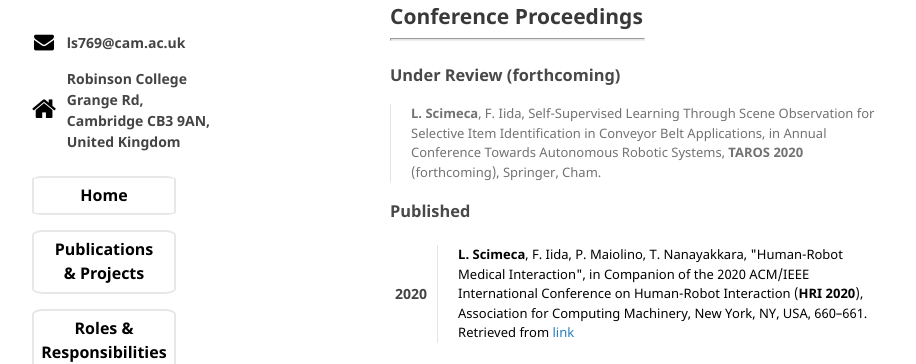
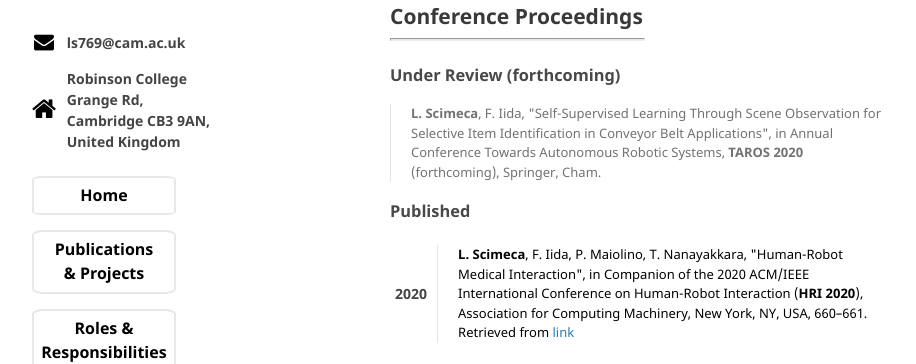
Before and after one commit to lucascimeca/lucascimeca.github.io, a Jekyll site: the page built from publications.md, in a window 1280 px wide and 900 px high, scrolled down 1072 px. Shown: the part 156-520 px from the top of the window, without its empty margins (180-1096 px from the left). Built offline with Jekyll 4.4.1, drawn with Linux system fonts in a browser that asks for light colours; nearby versions of some CDN libraries; some web fonts are replaced; the repository's description, which GitHub fills in, is left out; our own code applies the rules of GitHub Pages for plain Markdown files.

Commit message:
Update publications.md

```diff
--- a/publications.md
+++ b/publications.md
@@ -96,7 +96,7 @@ T. Stone, B. Webb, A. Adden, N. B. Weddig, A. Honkanen, R. Templin, W. Wcislo, <
 
 ### Under Review (forthcoming)
 
-> <div style="font-size: 13px"><b>L. Scimeca</b>, F. Iida, Self-Supervised Learning Through Scene Observation for Selective Item Identification in Conveyor Belt Applications, in Annual Conference Towards Autonomous Robotic Systems, <b>TAROS 2020</b> (forthcoming), Springer, Cham. </div>
+> <div style="font-size: 13px"><b>L. Scimeca</b>, F. Iida, "Self-Supervised Learning Through Scene Observation for Selective Item Identification in Conveyor Belt Applications", in Annual Conference Towards Autonomous Robotic Systems, <b>TAROS 2020</b> (forthcoming), Springer, Cham. </div>
 <p></p>
 
 ### Published
```
